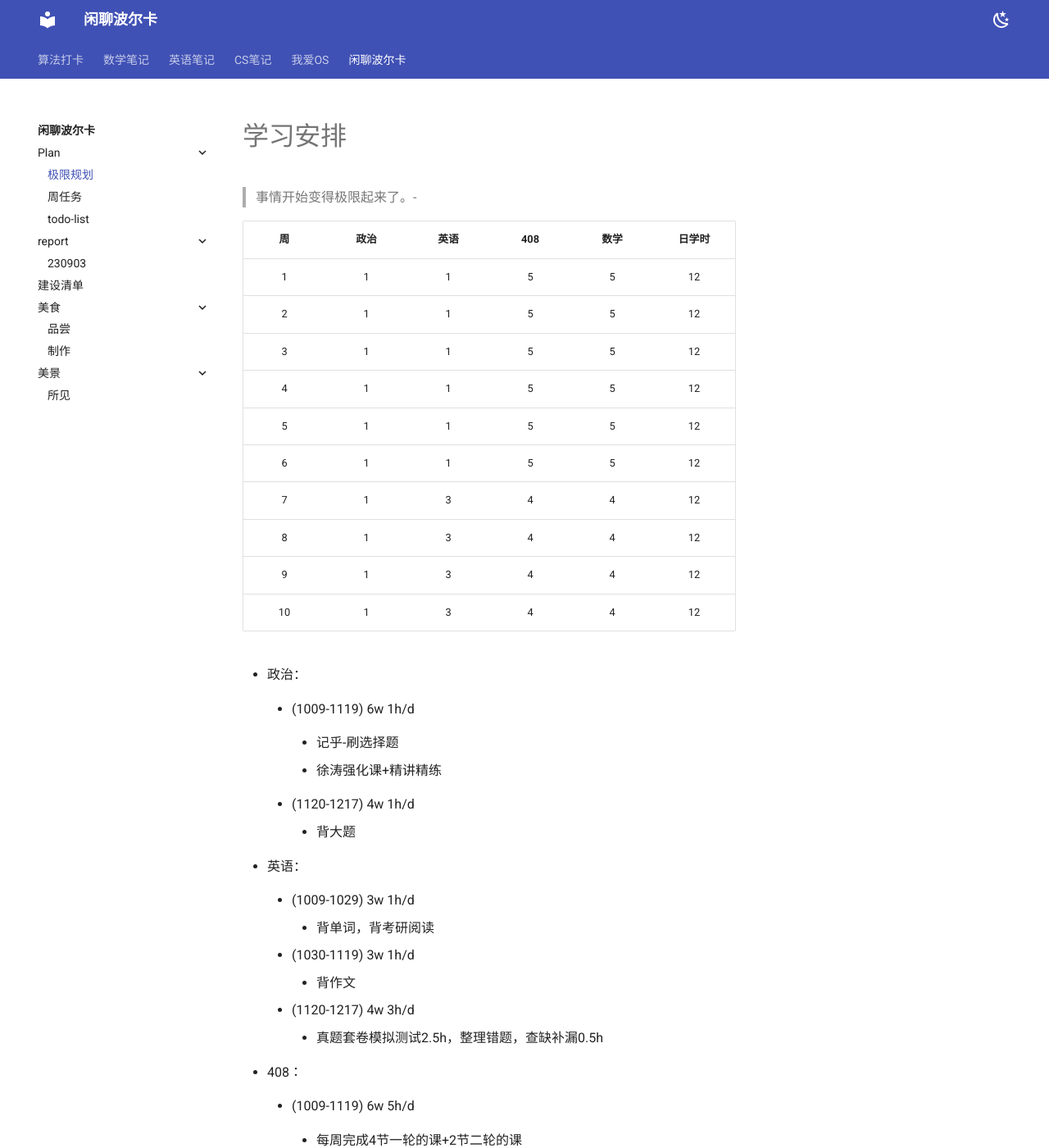
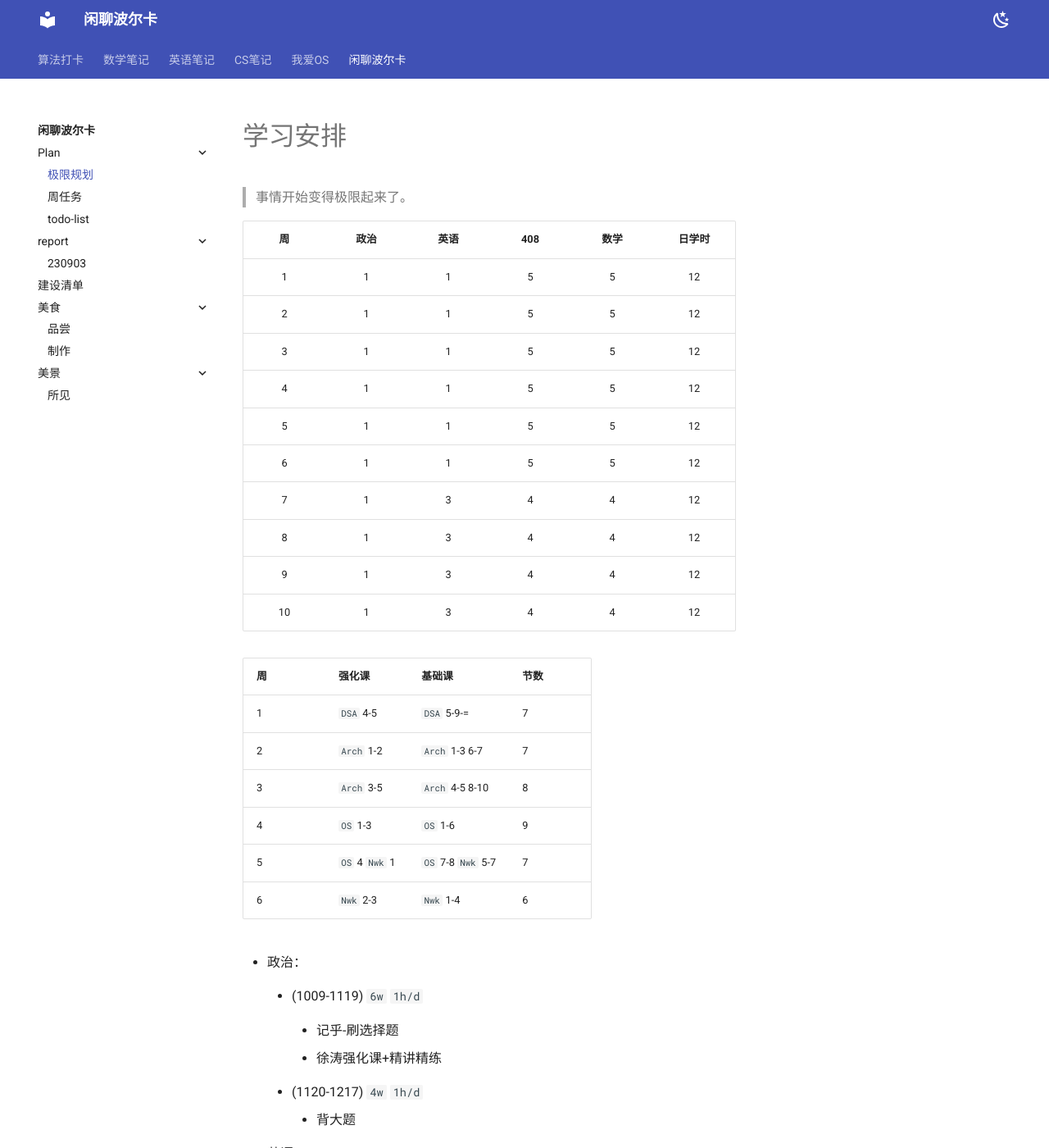
Before and after one commit to Haohahahaha/chat, an MkDocs documentation site: the page built from docs/plan/PEE-plans.md, in a window 1280 px wide and 1400 px high. Shown: the whole window at 82% size. Built offline with MkDocs 1.6.1 and Material for MkDocs 9.7.7, drawn with Linux system fonts in a browser that asks for light colours.

Commit message:
2023-10-06_20:17:09 update

```diff
--- a/docs/plan/PEE-plans.md
+++ b/docs/plan/PEE-plans.md
@@ -1,6 +1,6 @@
 # 学习安排
 
-> 事情开始变得极限起来了。-
+> 事情开始变得极限起来了。
 
 |  周  | 政治 | 英语 | 408  | 数学 | 日学时 |
 | :--: | :--: | :--: | :--: | :--: | :----: |
@@ -15,15 +15,26 @@
 |  9   |  1   |  3   |  4   |  4   |   12   |
 |  10  |  1   |  3   |  4   |  4   |   12   |
 
+| 周   | 强化课         | 基础课             | 节数 |
+| ---- | -------------- | ------------------ | ---- |
+| 1    | `DSA` 4-5      | `DSA` 5-9-=        | 7    |
+| 2    | `Arch` 1-2     | `Arch` 1-3 6-7     | 7    |
+| 3    | `Arch` 3-5     | `Arch` 4-5 8-10    | 8    |
+| 4    | `OS` 1-3       | `OS` 1-6           | 9    |
+| 5    | `OS` 4 `Nwk` 1 | `OS` 7-8 `Nwk` 5-7 | 7    |
+| 6    | `Nwk` 2-3      | `Nwk` 1-4          | 6    |
+
+
+
 - 政治：
 
-    - (1009-1119) 6w 1h/d
+    - (1009-1119) `6w` `1h/d`
 
         - 记乎-刷选择题
 
         - 徐涛强化课+精讲精练
 
-    - (1120-1217) 4w 1h/d
+    - (1120-1217) `4w` `1h/d`
 
         - 背大题
 
```
Also changed, not shown: other parts of docs/plan/PEE-plans.md (+1 -1 lines).
